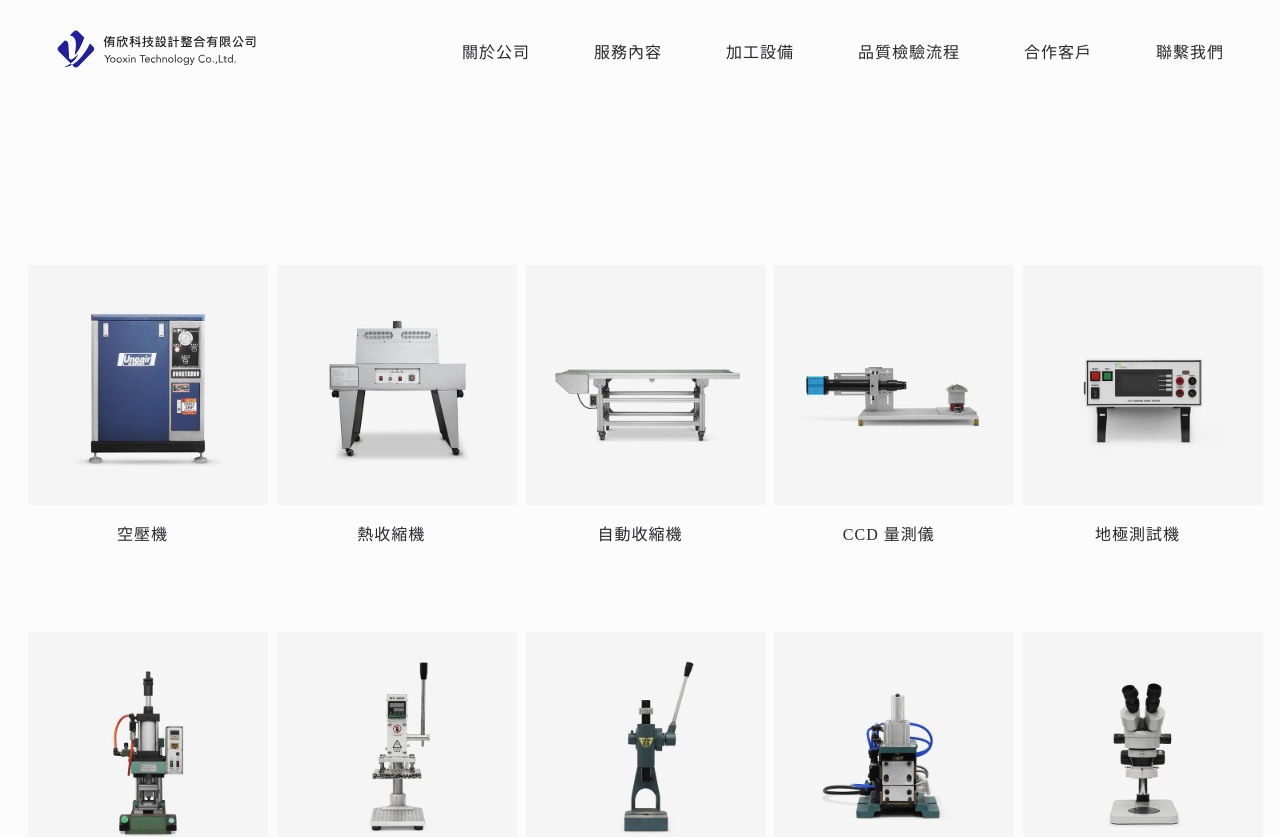
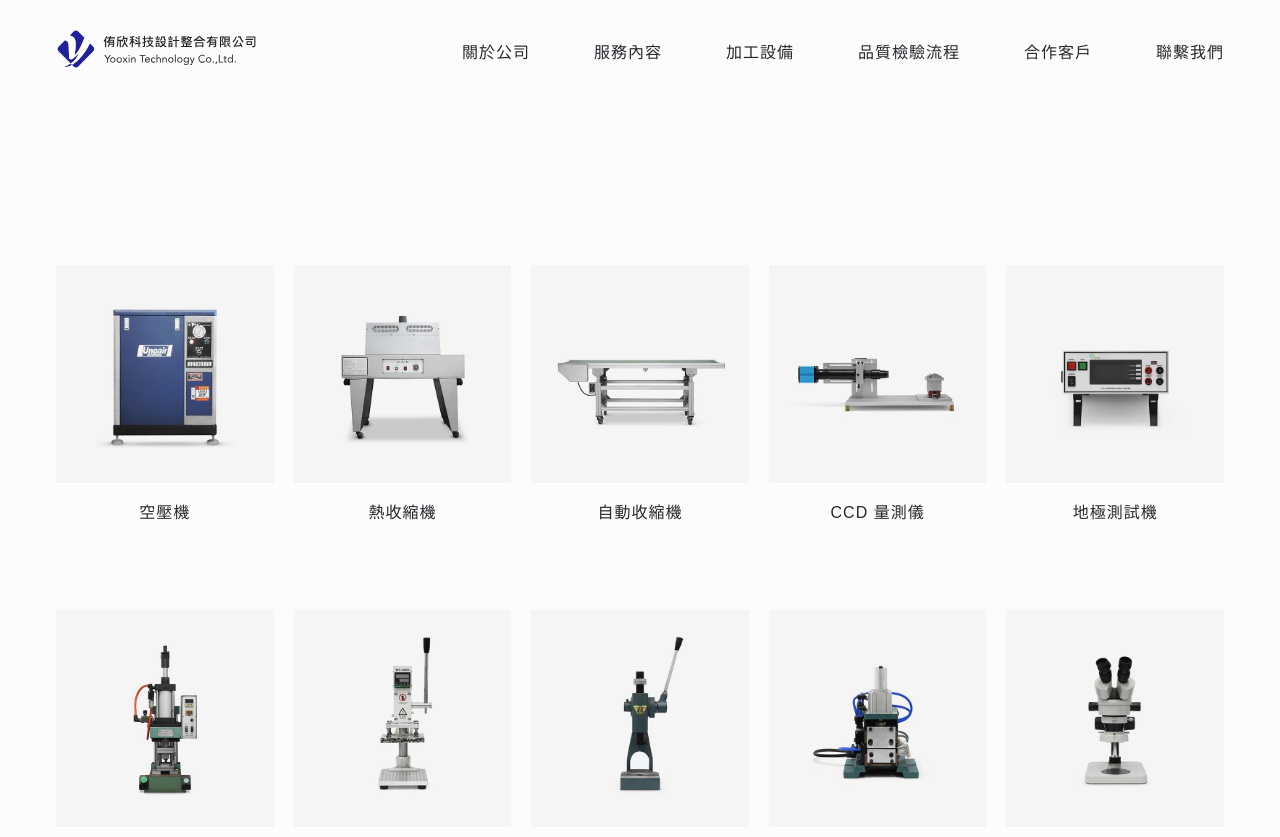
Before and after one commit to npcenthusiasm/yooxin-tech, a Nuxt app: page /equipment in a window 1280 px wide. Shown: the top 837 px of the page. Built offline with nearby package versions, Linux system fonts and the light colour scheme.

Commit message:
update equip red

```diff
--- a/pages/equipment/index.vue
+++ b/pages/equipment/index.vue
@@ -1,9 +1,11 @@
 <template>
   <div>
-    <div class="container grid grid-rows-1 grid-cols-2 xs:grid-cols-3 lg:grid-cols-5 gap-x-5 mt-23 xs:mt-40 mb-17 xs:mb-25 xs:justify-between px-7 lg:px-0" >
+    <div class="container grid grid-rows-1 grid-cols-2 xs:grid-cols-3 md:grid-cols-4 lg:grid-cols-5 gap-x-5 mt-23 xs:mt-40 mb-17 xs:mb-25 xs:justify-between" >
       <div class="equipementProduct mb-8 xs:mb-21" v-for="(item, i) in product" :key="i">
-         <img :src="item.img" alt="" class="mb-3 lg:mb-4">
-        <h3 class="title flex xs:justify-center font-semibold xs:font-medium text-black"><a :href="`service#${item.category}`">{{ item.name }}</a></h3>
+        <div class="mx-auto">
+          <img :src="item.img" :alt="item.name" class="mb-3 lg:mb-4">
+        </div>
+        <h3 class="title flex xs:justify-center font-medium xs:font-medium text-dark"><a :href="`service#${item.category}`">{{ item.name }}</a></h3>
       </div>
     </div>
   </div>
@@ -77,29 +79,42 @@ export default {
 </script>
 
 <style lang="scss" scoped>
+
+@import '~/assets/scss/rwd';
+
 img{
-  max-width: 240px;
-  max-height: 240px;
-}
-.title{
-font-family: PingFangTC;
-color: #27272d;
+  width: 100%;
+  max-width: 150px;
+  max-height: 150px;
+  margin-left: auto;
+  margin-right: auto;
+
+  @include ipad {
+    max-width: 240px;
+    max-height: 240px;
+  }
 }
 
-@media screen and (max-width:768px) {
-img{
-  max-width: 192px;
-  max-height: 192px;
-}
+
 .title{
-  max-width: 192px;
-}
+// font-family: PingFangTC;
+  // color: #27272d;
 }
 
-@media screen and (max-width:375px) {
-img{
-  max-width: 150px;
-  max-height: 150px;
-}
-}
+// @media screen and (max-width:768px) {
+// img{
+//   max-width: 192px;
+//   max-height: 192px;
+// }
+// .title{
+//   max-width: 192px;
+// }
+// }
+
+// @media screen and (max-width:375px) {
+// img{
+//   max-width: 150px;
+//   max-height: 150px;
+// }
+// }
 </style>
```
